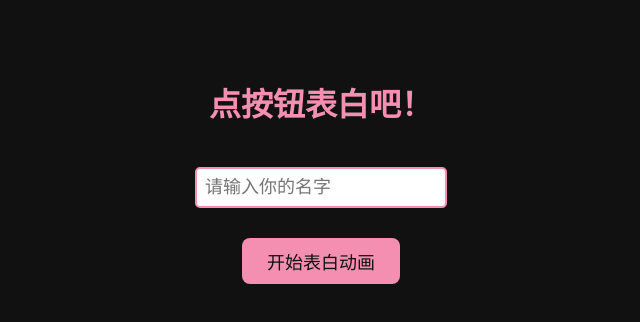
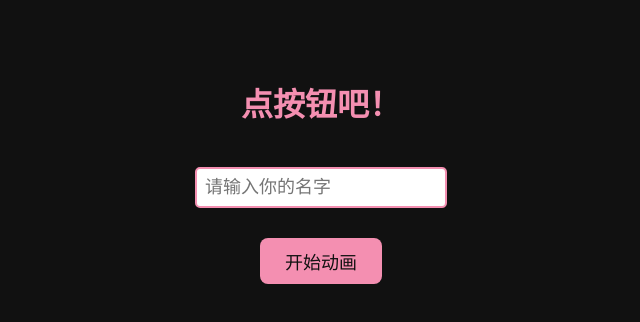
Before and after one commit to Alex-spaces/confession-web, a plain HTML site: page index.html in a window 1280 px wide. Shown: the whole page, without its empty margins (319-959 px from the left). Drawn offline with Linux system fonts and the light colour scheme.

Commit message:
Add files via upload

```diff
--- a/index.html
+++ b/index.html
@@ -2,7 +2,7 @@
 <html lang="zh-CN">
 <head>
 <meta charset="UTF-8" />
-<title>表白弹窗</title>
+<title>弹窗</title>
 <style>
   body {
     font-family: "Microsoft YaHei", sans-serif;
@@ -38,10 +38,10 @@
 </head>
 <body>
 
-<h1>点按钮表白吧！</h1>
+<h1>点按钮吧！</h1>
 <input id="nameInput" type="text" placeholder="请输入你的名字" />
 <br />
-<button onclick="startConfession()">开始表白动画</button>
+<button onclick="startConfession()">开始动画</button>
 
 <pre id="heartDisplay"></pre>
 
```
